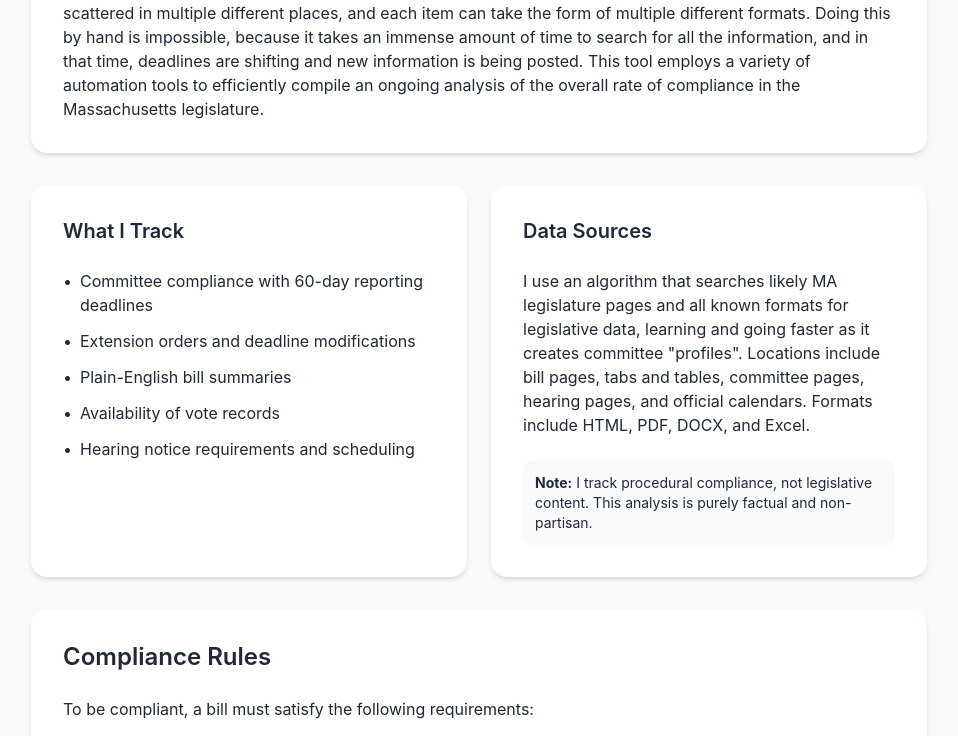
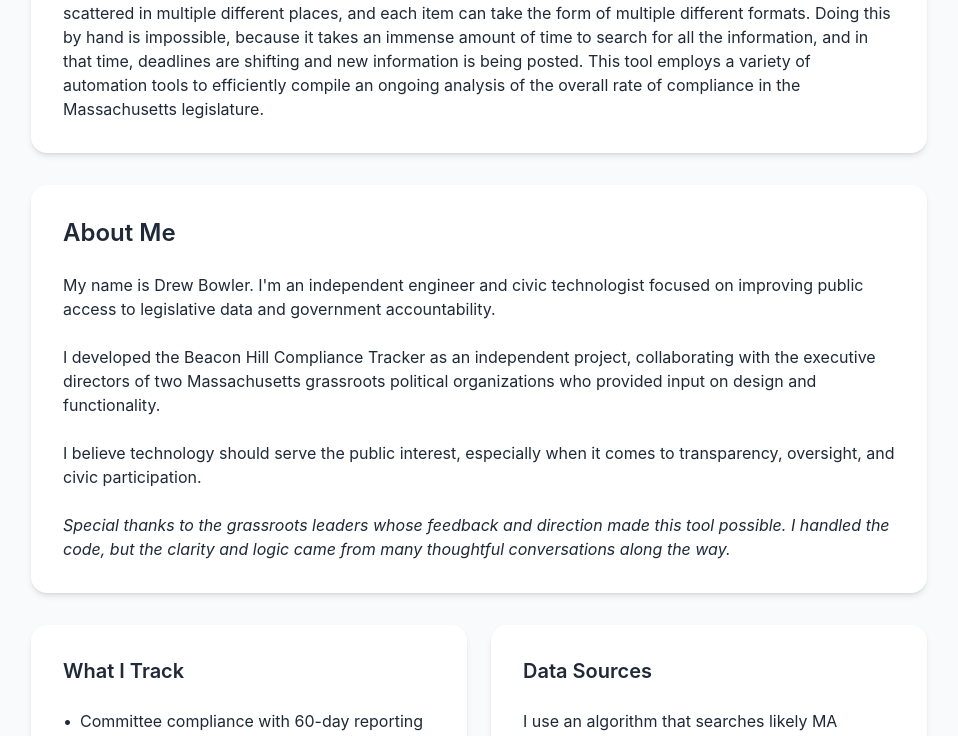
Before and after one commit to arbowl/beacon-hill-tracker, a React (Vite) app in the folder frontend/: page /about in a window 1280 px wide. Shown: the part 487-1223 px from the top of the page, without its empty margins (161-1119 px from the left). Built offline with nearby package versions, Linux system fonts and the light colour scheme.

Commit message:
Add "About Me" to About page

```diff
--- a/frontend/src/pages/AboutPage.tsx
+++ b/frontend/src/pages/AboutPage.tsx
@@ -29,6 +29,24 @@ const AboutPage = () => {
             in that time, deadlines are shifting and new information is being posted. This tool
             employs a variety of automation tools to efficiently compile an ongoing analysis of the overall
             rate of compliance in the Massachusetts legislature.
+          </p>
+        </div>
+      </div>
+
+      <div className="card bg-base-100 shadow-md">
+        <div className="card-body">
+          <h2 className="card-title text-2xl mb-4">About Me</h2>
+          <p className="text-base-content/80 mb-4">
+            My name is Drew Bowler. I'm an independent engineer and civic technologist focused on improving public access to legislative data and government accountability.
+          </p>
+          <p className="text-base-content/80 mb-4">
+            I developed the Beacon Hill Compliance Tracker as an independent project, collaborating with the executive directors of two Massachusetts grassroots political organizations who provided input on design and functionality.
+          </p>
+          <p className="text-base-content/80 mb-4">
+            I believe technology should serve the public interest, especially when it comes to transparency, oversight, and civic participation.
+          </p>
+          <p className="text-base-content/80">
+            <i>Special thanks to the grassroots leaders whose feedback and direction made this tool possible. I handled the code, but the clarity and logic came from many thoughtful conversations along the way.</i>
           </p>
         </div>
       </div>
```
